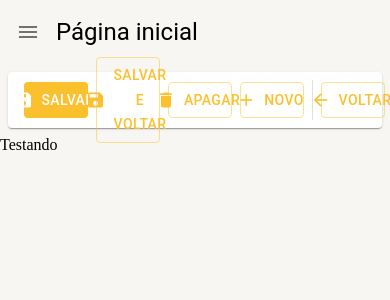
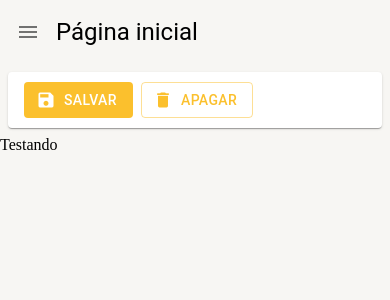
Before and after one commit to alaninfo23/crud-city-and-people, a React (Create React App) app: page /pagina-inicial in a window 390 px wide. Shown: the top 300 px of the page. Built offline with nearby package versions, Linux system fonts and the light colour scheme.

Commit message:
feat: add config da barra de ferramentas e a responsividade dela

```diff
--- a/src/page/dashboard/DashBord.tsx
+++ b/src/page/dashboard/DashBord.tsx
@@ -6,7 +6,12 @@
     <LayoutBaseDePagina
       titulo="Página inicial"
       barraDeFerramentas={(
-        <FerramentasDeDatalhe mostrarBotaoSalvarEFechar/>
+        <FerramentasDeDatalhe
+          mostrarBotaoSalvarEFechar
+          mostrarBotaoNovo
+          mostrarBotaoSalvarEFecharCarregando
+          mostrarBotaoVoltar={false}
+        />
       )}
     >
       Testando
--- a/src/shared/components/ferramentas-de-detalhe/FerramentasDeDatalhe.tsx
+++ b/src/shared/components/ferramentas-de-detalhe/FerramentasDeDatalhe.tsx
@@ -1,4 +1,4 @@
-import { Box, Button, Divider, Icon, Paper, useTheme } from '@mui/material';
+import { Box, Button, Divider, Icon, Paper, Skeleton, Theme, Typography, useMediaQuery, useTheme } from '@mui/material';
 
 interface IFerramentasDeDatalheProps {
   textoBotaoNovo?: string;
@@ -8,6 +8,12 @@
   mostrarBotaoApagar?: boolean;
   mostrarBotaoSalvar?: boolean;
   mostrarBotaoSalvarEFechar?: boolean;
+
+  mostrarBotaoNovoCarregando?: boolean;
+  mostrarBotaoVoltarCarregando?: boolean;
+  mostrarBotaoApagarCarregando?: boolean;
+  mostrarBotaoSalvarCarregando?: boolean;
+  mostrarBotaoSalvarEFecharCarregando?: boolean;
 
   aoClicarEmNovo?: () => void;
   aoClicarEmVoltar?: () => void;
@@ -25,13 +31,22 @@
   mostrarBotaoSalvar = true,
   mostrarBotaoSalvarEFechar = false,
 
+  mostrarBotaoNovoCarregando = false,
+  mostrarBotaoVoltarCarregando = false,
+  mostrarBotaoApagarCarregando = false,
+  mostrarBotaoSalvarCarregando = false,
+  mostrarBotaoSalvarEFecharCarregando = false,
+
   aoClicarEmNovo,
   aoClicarEmVoltar,
   aoClicarEmApagar,
   aoClicarEmSalvar,
   aoClicarEmSalvarEFechar,
 }) => {
+  const smDown = useMediaQuery((theme: Theme) => theme.breakpoints.down('sm'));
+  const mdDown = useMediaQuery((theme: Theme) => theme.breakpoints.down('md'));
   const theme = useTheme();
+
   return (
     <Box
       gap={1}
@@ -43,7 +58,7 @@
       height={theme.spacing(5)}
       component={Paper}
     >
-      {mostrarBotaoSalvar && (
+      {(mostrarBotaoSalvar && !mostrarBotaoSalvarCarregando) && (
         <Button
           color="primary"
           disableElevation
@@ -51,11 +66,17 @@
           onClick={aoClicarEmSalvar}
           startIcon={<Icon>save</Icon>}
         >
+          <Typography variant="button" whiteSpace="nowrap" textOverflow="ellipsis" overflow="hidden">
             Salvar
+          </Typography>
         </Button>
       )}
 
-      {mostrarBotaoSalvarEFechar && (
+      {mostrarBotaoSalvarCarregando && (
+        <Skeleton width={110} height={60} />
+      )}
+
+      {(mostrarBotaoSalvarEFechar && !mostrarBotaoSalvarEFecharCarregando && !smDown && !mdDown) && (
         <Button
           color="primary"
           disableElevation
@@ -63,11 +84,17 @@
           onClick={aoClicarEmSalvarEFechar}
           startIcon={<Icon>save</Icon>}
         >
+          <Typography variant="button" whiteSpace="nowrap" textOverflow="ellipsis" overflow="hidden">
             Salvar e voltar
+          </Typography>
         </Button>
       )}
 
-      {mostrarBotaoApagar && (
+      {(mostrarBotaoSalvarEFecharCarregando && !smDown && !mdDown) && (
+        <Skeleton width={180} height={60} />
+      )}
+
+      {(mostrarBotaoApagar && !mostrarBotaoApagarCarregando) && (
         <Button
           color="primary"
           disableElevation
@@ -75,11 +102,17 @@
           onClick={aoClicarEmApagar}
           startIcon={<Icon>delete</Icon>}
         >
+          <Typography variant="button" whiteSpace="nowrap" textOverflow="ellipsis" overflow="hidden">
             Apagar
+          </Typography>
         </Button>
       )}
 
-      {mostrarBotaoNovo && (
+      {mostrarBotaoApagarCarregando && (
+        <Skeleton width={110} height={60} />
+      )}
+
+      {(mostrarBotaoNovo && !mostrarBotaoNovoCarregando && !smDown) && (
         <Button
           color="primary"
           disableElevation
@@ -87,13 +120,25 @@
           onClick={aoClicarEmNovo}
           startIcon={<Icon>add</Icon>}
         >
-          {textoBotaoNovo}
+          <Typography variant="button" whiteSpace="nowrap" textOverflow="ellipsis" overflow="hidden">
+            {textoBotaoNovo}
+          </Typography>
         </Button>
       )}
 
-      <Divider variant="middle" orientation="vertical" />
+      {(mostrarBotaoNovoCarregando && !smDown) && (
+        <Skeleton width={110} height={60} />
+      )}
 
-      {mostrarBotaoVoltar && (
+      {
+        (
+          mostrarBotaoVoltar &&
+          (mostrarBotaoNovo || mostrarBotaoApagar || mostrarBotaoSalvar || mostrarBotaoSalvarEFechar)
+        ) && (
+          <Divider variant="middle" orientation="vertical" />
+        )}
+
+      {(mostrarBotaoVoltar && !mostrarBotaoVoltarCarregando) && (
         <Button
           color="primary"
           disableElevation
@@ -101,8 +146,14 @@
           onClick={aoClicarEmVoltar}
           startIcon={<Icon>arrow_back</Icon>}
         >
+          <Typography variant="button" whiteSpace="nowrap" textOverflow="ellipsis" overflow="hidden">
             Voltar
+          </Typography>
         </Button>
+      )}
+
+      {mostrarBotaoVoltarCarregando && (
+        <Skeleton width={110} height={60} />
       )}
     </Box>
   );
```
